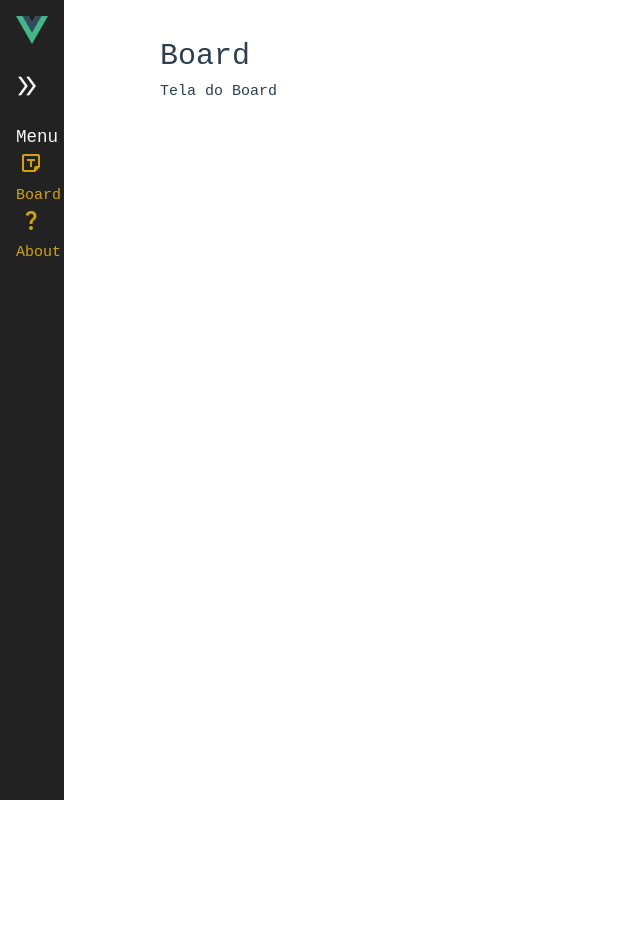
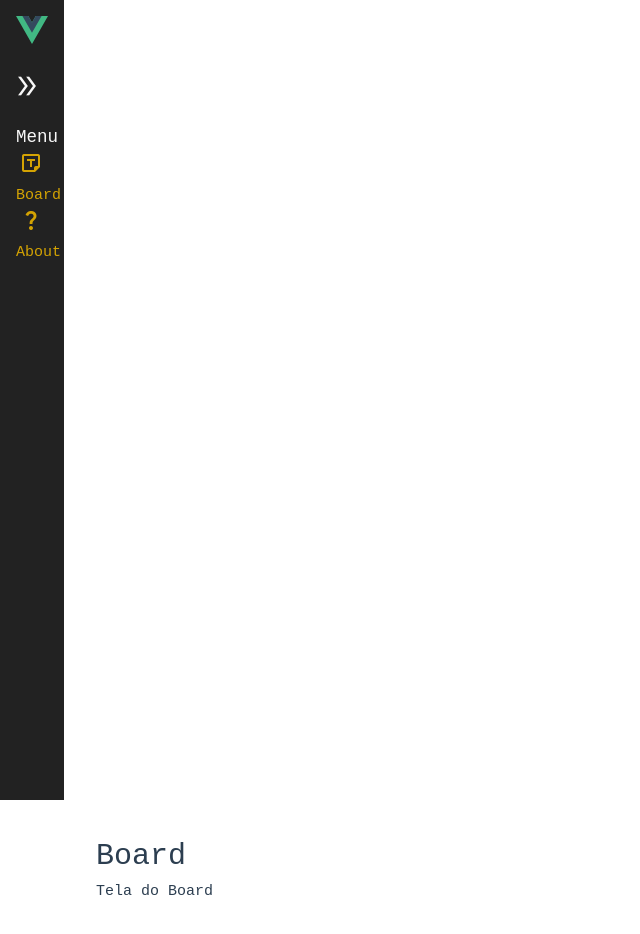
Before and after one commit to jemchaicoski/PostitWebFront, a Vue app: page / in a window 1280 px wide. Shown: the whole page, without its empty margins (0-640 px from the left). Before the commit the page ends 800 px from the top, so only its background shows below. Built offline with nearby package versions, Linux system fonts and the light colour scheme.

Commit message:
fix sidebar auto margin

```diff
--- a/src/App.vue
+++ b/src/App.vue
@@ -1,13 +1,11 @@
 <template>
   <div class="app">
-    <Sidebar />
+    <AppSidebar />
     <router-view />
   </div>
 
 </template>
 
 <script setup>
-import Sidebar from './components/Sidebar.vue'
+import AppSidebar from './components/AppSidebar.vue';
 </script>
-
-<style lang="scss" scoped></style>
--- a/src/assets/base.css
+++ b/src/assets/base.css
@@ -93,8 +93,9 @@ body {
   font-optical-sizing: auto;
 }
 
-.app {
+#app {
   display: flex;
+  margin: 0!important;
 
   main {
     flex: 1 1 0;
```
Also changed, not shown: src/components/AppSidebar.vue (renamed from src/components/Sidebar.vue), 1 other file (tests, documents, lock files or other folders).
